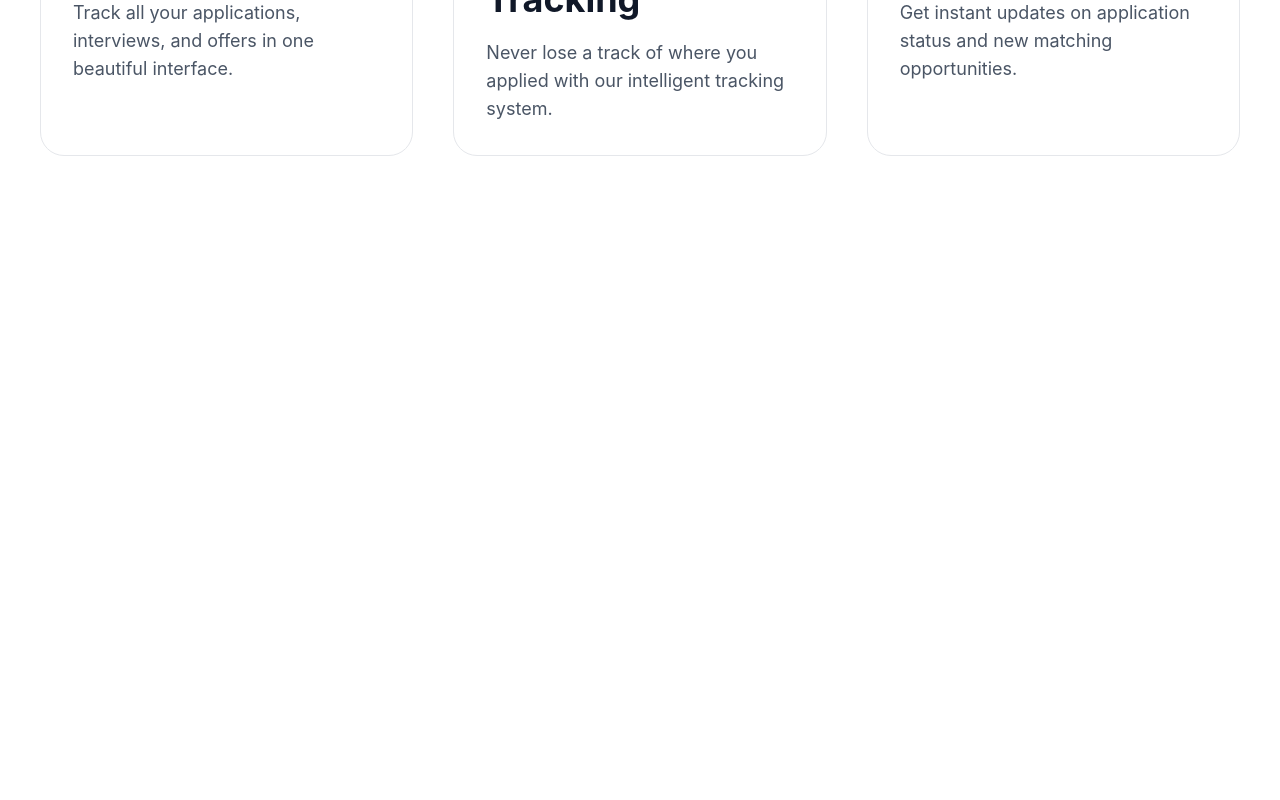
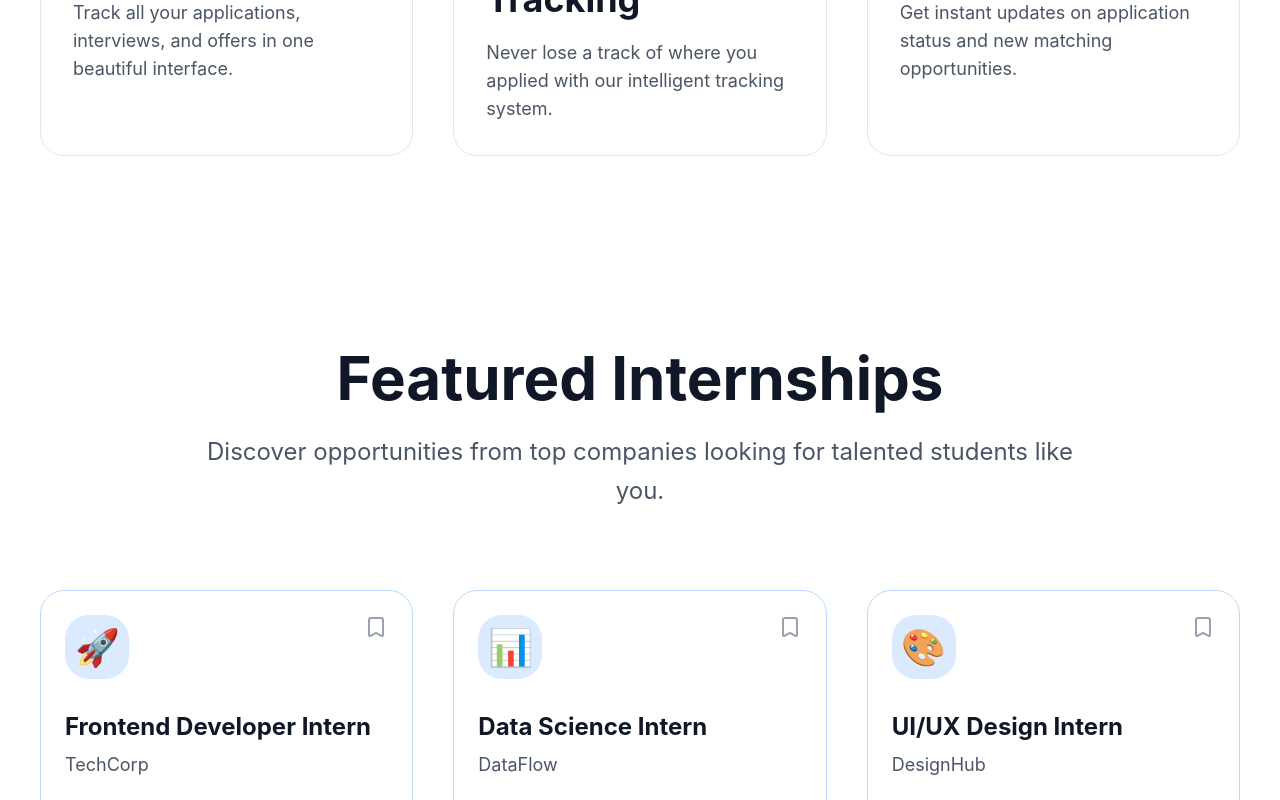
Before and after one commit to anshxio/internship-management-platform, a React (Vite) app in the folder client/: page / in a window 1280 px wide. Shown: the part 2000-2800 px from the top of the page. Before the commit the page ends 2252 px from the top, so only its background shows below. Built offline with nearby package versions, Linux system fonts and the light colour scheme.

Commit message:
added internship features card

```diff
--- /dev/null
+++ b/client/src/components/FeatureInternship.jsx
@@ -0,0 +1,86 @@
+import InternshipCard from "./InternshipCard";
+
+function FeatureInternship() {
+  return (
+    <section className="px-10 py-24">
+      {/* HEADER */}
+      <div className="text-center">
+        <h1 className="text-6xl font-bold text-gray-900">
+          Featured Internships
+        </h1>
+
+        <p className="text-gray-600 text-2xl mt-6 max-w-4xl mx-auto leading-relaxed">
+          Discover opportunities from top companies looking for talented
+          students like you.
+        </p>
+      </div>
+
+      {/* GRID */}
+      <div className="grid grid-cols-3 gap-10 mt-20">
+        <InternshipCard
+          icon="🚀"
+          title="Frontend Developer Intern"
+          company="TechCorp"
+          location="Remote"
+          stipend="25,000/mo"
+          posted="2 days ago"
+          skills={["React", "TypeScript", "Tailwind"]}
+        />
+
+        <InternshipCard
+          icon="📊"
+          title="Data Science Intern"
+          company="DataFlow"
+          location="Remote"
+          stipend="30,000/mo"
+          posted="1 week ago"
+          skills={["Python", "ML", "Pandas"]}
+        />
+
+        <InternshipCard
+          icon="🎨"
+          title="UI/UX Design Intern"
+          company="DesignHub"
+          location="Delhi"
+          stipend="20,000/mo"
+          posted="3 days ago"
+          skills={["Figma", "Design", "Prototyping"]}
+        />
+        <InternshipCard
+          icon="☁️"
+          title="DevOps Intern"
+          company="CloudSys"
+          location="Bangalore"
+          stipend="22,000/mo"
+          posted="5 days ago"
+          skills={["AWS", "Docker", "CI/CD"]}
+        />
+        <InternshipCard
+          icon="📱"
+          title="Mobile Dev Intern"
+          company="MobileTech"
+          location="Bangalore"
+          stipend="25,000/mo"
+          posted="1 day ago"
+          skills={["React Native", "iOS", "Android"]}
+        />
+        <InternshipCard
+          icon="🤖"
+          title="AI Research Intern"
+          company="AILabs"
+          location="Gurgaon"
+          stipend="30,000/mo"
+          posted="4 days ago"
+          skills={["PyTorch", "Research", "NLP"]}
+        />
+      </div>
+      <div className="flex justify-center mt-16">
+        <button className="bg-[#08122F] text-white px-10 py-4 rounded-2xl border-2 border-gray-300 text-xl font-semibold hover:bg-[#0B173A] transition-all duration-300 hover:scale-105">
+          View All Internships
+        </button>
+      </div>
+    </section>
+  );
+}
+
+export default FeatureInternship;
--- a/client/src/components/FeatureSection.jsx
+++ b/client/src/components/FeatureSection.jsx
@@ -63,6 +63,7 @@ function FeatureSection() {
                     backgroundColor="bg-indigo-600"
                 />
             </div>
+            <div className="flex items-center justify-center"></div>
         </section>
     );
 }
--- /dev/null
+++ b/client/src/components/InternshipCard.jsx
@@ -0,0 +1,63 @@
+import { MapPin, DollarSign, Clock3, Bookmark } from "lucide-react";
+
+function InternshipCard({
+  icon,
+  title,
+  company,
+  location,
+  stipend,
+  posted,
+  skills,
+}) {
+  return (
+    <div className="group border border-blue-200 rounded-3xl p-6 transition-all duration-300 hover:-translate-y-2 hover:shadow-2xl cursor pointer ">
+      {/* Top section */}
+      <div className="flex items-start justify-between">
+        {/* Icon */}
+        <div className="w-16 h-16 flex items-center justify-center bg-blue-100 rounded-3xl text-4xl transition duration-300 group-hover:scale-110">
+          {icon}
+        </div>
+        {/* Bookmark icon */}
+        <Bookmark className="text-gray-400" />
+      </div>
+      {/* TITLE */}
+      <div className="mt-8">
+        <h2 className="text-2xl font-bold text-gray-900">{title}</h2>
+        <p className="text-gray-600 text-lg mt-2">{company}</p>
+      </div>
+      {/* Details */}
+      <div className="mt-8 space-y-2">
+        <div className="flex items-center gap-3 text-gray-600 text-lg">
+          <MapPin size={20} />
+          <span>{location}</span>
+        </div>
+        <div className="flex items-center gap-3 text-gray-600 text-lg">
+          <div className="w-5 flex justify-center">
+            <span className="text-lg font-semibold leading-none">₹</span>
+          </div>
+
+          <span>{stipend}</span>
+        </div>
+        <div className="flex items-center gap-3 text-gray-600 text-lg">
+          <Clock3 size={20} />
+          <span>{posted}</span>
+        </div>
+      </div>
+      {/*skills */}
+      <div className="flex flex-wrap gap-3 mt-8">
+        {skills.map((skills, index) => (
+          <span
+            key={index}
+            className="bg-gray-100 px-4 py-2 rounded-full text-gray-700"
+          >
+            {skills}
+          </span>
+        ))}
+      </div>
+      <button className="w-full mt-8 bg-blue-600 text-white py-4 rounded-2xl text-xl font-medium hover:bg-blue-700 transition">
+        Apply Now
+      </button>
+    </div>
+  );
+}
+export default InternshipCard;
--- a/client/src/pages/Home.jsx
+++ b/client/src/pages/Home.jsx
@@ -1,6 +1,7 @@
 import HeroSection from "../components/HeroSection";
 import StatsSection from "../components/StatsSection";
 import FeatureSection from "../components/FeatureSection";
+import FeatureInternship from "../components/FeatureInternship";
 function Home(){
     return(
         <div>
@@ -8,6 +9,7 @@ function Home(){
             <HeroSection/>
             <StatsSection />
             <FeatureSection />
+            <FeatureInternship />
         </div>
     );
 }
```
